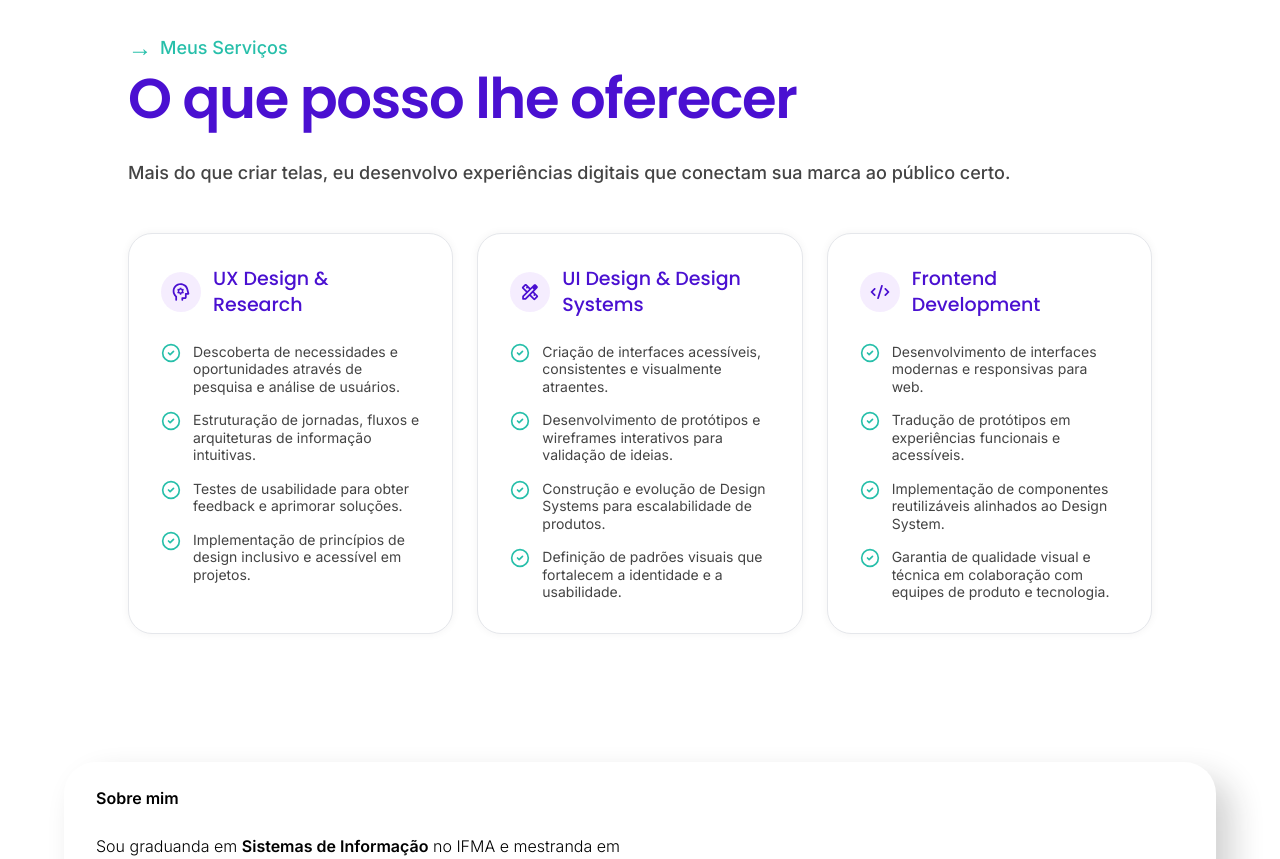
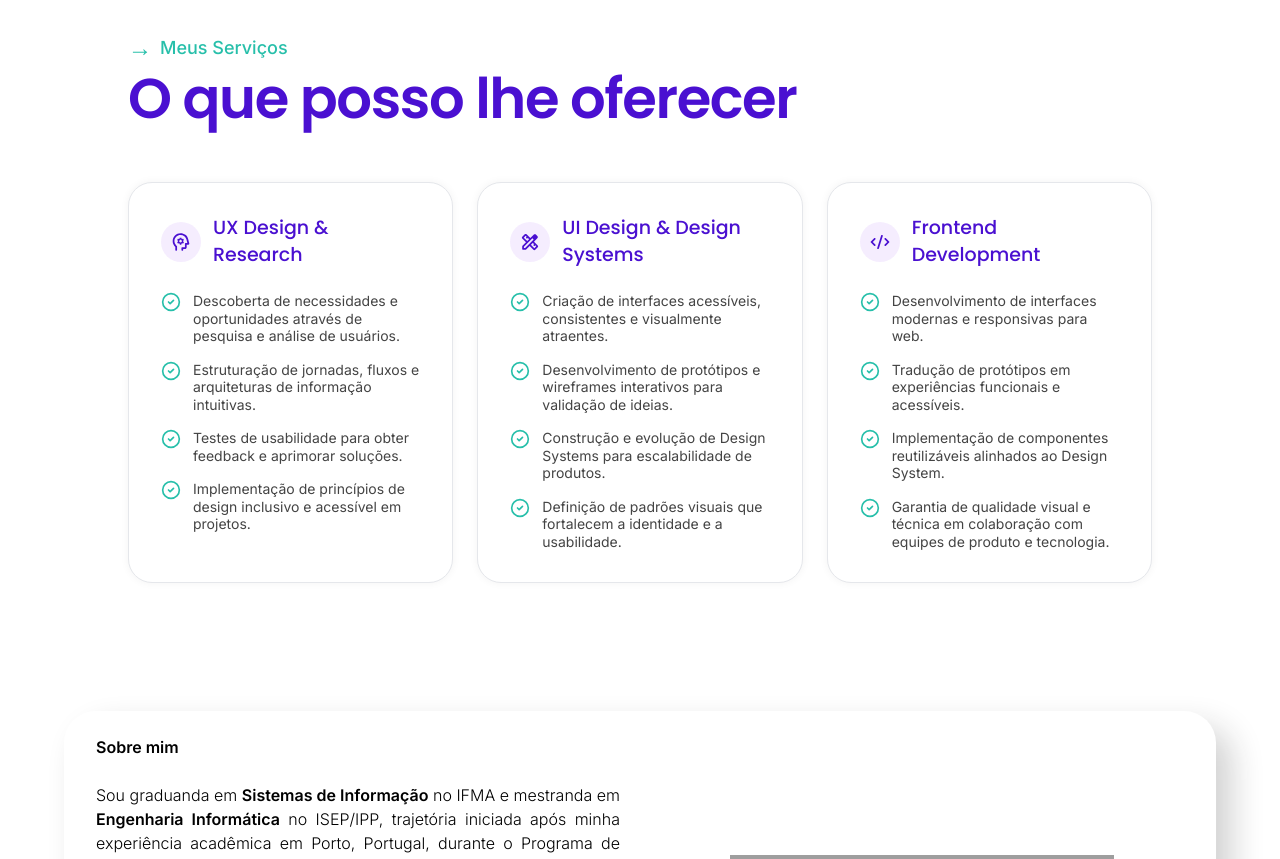
Before and after one commit to RegianaBarbosa/portfolio-regiana-cruz, a React (Vite) app: page / in a window 1280 px wide. Shown: the part 860-1719 px from the top of the page. Built offline with nearby package versions, Linux system fonts and the light colour scheme; grey boxes are pictures that could not be loaded.

Commit message:
feat: remove description paragraph from Services section

```diff
--- a/src/sections/Services.tsx
+++ b/src/sections/Services.tsx
@@ -61,11 +61,6 @@ export const Services = ({ id }: ServicesProps) => {
           <h2 className="text-h2 text-brand-violeta font-bold tracking-tight">
             O que posso lhe oferecer
           </h2>
-
-          {/* Descrição em Cinza Escuro */}
-          <p className="text-body-lg md:text-body-lg text-neutral-gray-dark leading-relaxed pt-6">
-            Mais do que criar telas, eu desenvolvo experiências digitais que conectam sua marca ao público certo.
-          </p>
         </div>
 
         {/* GRID DOS CARDS DE SERVIÇOS */}
```
